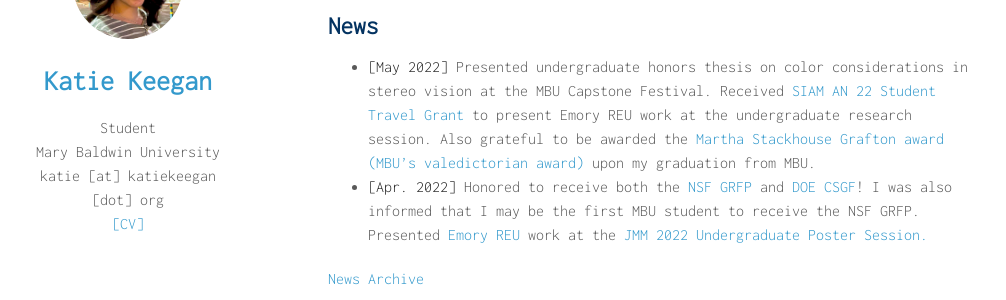
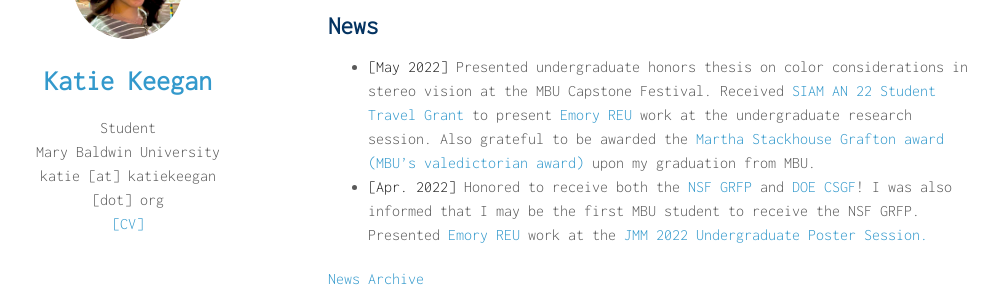
Before and after one commit to katiekeegan/katiekeegan, a Jekyll site: the page built from index.md, in a window 1280 px wide and 900 px high, scrolled down 412 px. Shown: the part 154-454 px from the top of the window, without its empty margins (142-1148 px from the left). Built offline with Jekyll 4.4.1, drawn with Linux system fonts in a browser that asks for light colours; nearby versions of some CDN libraries; a style sheet for code colours, icons or effects is not loaded; our own code applies the rules of GitHub Pages for plain Markdown files; part of the change alters nothing that is shown.

Commit message:
Update index.md

```diff
--- a/index.md
+++ b/index.md
@@ -23,7 +23,7 @@ Scientific computing, computational mathematics, machine learning, image process
 - **[July 2022]** Will present [Emory REU](http://www.mathcs.emory.edu/site/scicomp/REURET/) work at SIAM Annual Meeting undergraduate research presentations and attend the [DOE CSGF 2022 Program Review.](https://www.krellinst.org/csgf/conf/2022)
 
 ## News
-- **[May 2022]**  Presented undergraduate honors thesis on color considerations in stereo vision at the MBU Capstone Festival. Received [SIAM AN 22 Student Travel Grant](https://www.siam.org/conferences/conference-support/siam-student-travel-awards) to present Emory REU work at the undergraduate research session. Also grateful to be awarded the [Martha Stackhouse Grafton award (MBU's valedictorian award)](https://marybaldwin.edu/news/2022/05/18/mbufamily-celebrates-commencement-2022/) upon my graduation from MBU.
+- **[May 2022]**  Presented undergraduate honors thesis on color considerations in stereo vision at the MBU Capstone Festival. Received [SIAM AN 22 Student Travel Grant](https://www.siam.org/conferences/conference-support/siam-student-travel-awards) to present [Emory REU](http://www.mathcs.emory.edu/site/scicomp/REURET/) work at the undergraduate research session. Also grateful to be awarded the [Martha Stackhouse Grafton award (MBU's valedictorian award)](https://marybaldwin.edu/news/2022/05/18/mbufamily-celebrates-commencement-2022/) upon my graduation from MBU.
 - **[Apr. 2022]** Honored to receive both the [NSF GRFP](https://www.research.gov/grfp/AwardeeList.do?method=loadAwardeeList) and [DOE CSGF](https://www.krellinst.org/csgf/)! I was also informed that I may be the first MBU student to receive the NSF GRFP. Presented [Emory REU](http://www.mathcs.emory.edu/site/scicomp/REURET/) work at the [JMM 2022 Undergraduate Poster Session.](https://meetings.ams.org/math/jmm2022/meetingapp.cgi/Paper/8333)
 
 [News Archive](news.md)
```
